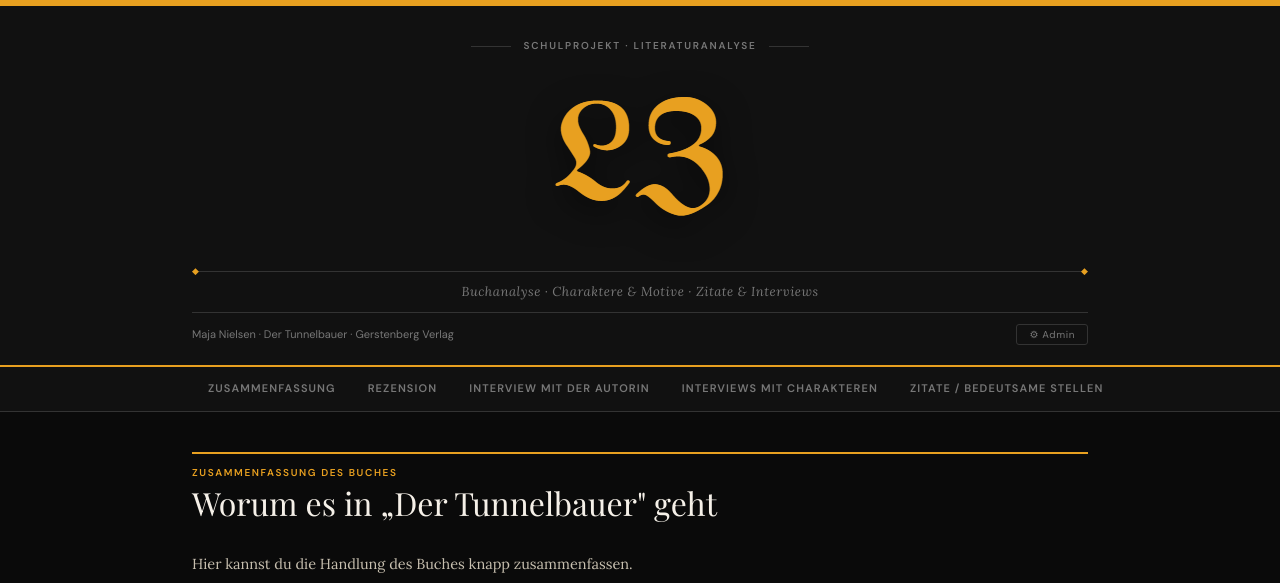
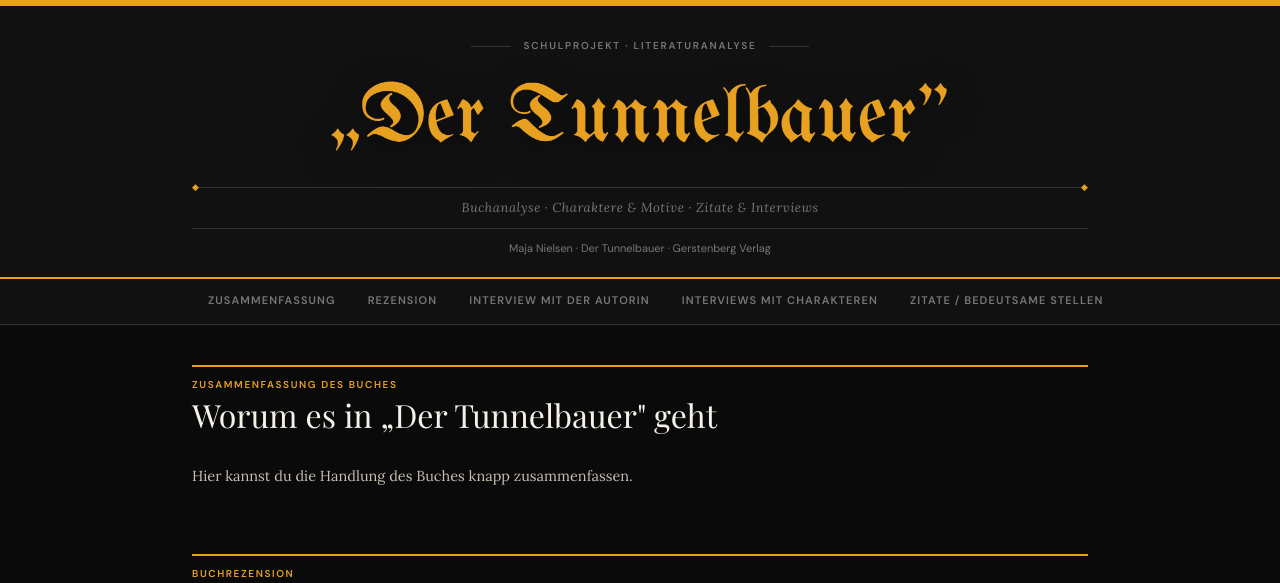
Before and after one commit to Cheremshas/Literaturzeitung_Der_Tunnelbauer, a Flask app: page / in a window 1280 px wide. Shown: the top 583 px of the page. Run offline with Flask 3, Linux system fonts and the light colour scheme; data comes from the database, SQL or seed files in the repository; data that the repository does not hold is empty; parts of the project's set-up code (start-up, migrations or seed data) failed here and were passed over; some web fonts are replaced.

Commit message:
Add files via upload

```diff
--- a/templates/index.html
+++ b/templates/index.html
@@ -603,9 +603,26 @@
     }
 
     /* Header mark */
+    .paper-logo-button {
+        display: inline-flex;
+        align-items: center;
+        justify-content: center;
+        background: none;
+        border: none;
+        cursor: pointer;
+        padding: 0;
+        font-family: inherit;
+    }
+
+    .paper-logo-button:focus-visible {
+        outline: 1px solid var(--gold);
+        outline-offset: 8px;
+        border-radius: 3px;
+    }
+
     .paper-name {
         display: block;
-        width: min(200, 72vw);
+        width: min(620px, 84vw);
         height: auto;
         filter: drop-shadow(0 10px 16px rgba(0, 0, 0, 0.55));
     }
@@ -642,7 +659,7 @@
 
     .paper-meta-row {
         display: flex;
-        justify-content: space-between;
+        justify-content: center;
         align-items: center;
         width: 100%;
         font-size: 11px;
@@ -651,22 +668,6 @@
         padding-top: 0.7rem;
         margin-top: 0.15rem;
     }
-
-    .admin-trigger {
-        background: none;
-        border: 1px solid var(--border2);
-        color: var(--muted);
-        padding: 3px 12px;
-        border-radius: 3px;
-        font-size: 10px;
-        cursor: pointer;
-        font-family: inherit;
-        letter-spacing: 0.06em;
-        transition: border-color 0.15s, color 0.15s;
-    }
-
-    .admin-trigger:hover { border-color: var(--gold); color: var(--gold); }
-
 
     /* ═══════════════════════════════════════════
        NAVIGATION
@@ -1515,11 +1516,18 @@
     <div class="paper-masthead">
         <div class="paper-kicker">Schulprojekt · Literaturanalyse</div>
 
-        <img
-            class="paper-name"
-            src="/static/site-icon.png"
-            alt="LiteraturZeitung"
+        <button
+            class="paper-logo-button"
+            type="button"
+            onclick="openLogin()"
+            title="Admin-Login"
         >
+            <img
+                class="paper-name"
+                src="/static/page-logo.png"
+                alt="Der Tunnelbauer"
+            >
+        </button>
 
         <div class="paper-rule"></div>
 
@@ -1531,7 +1539,6 @@
 
         <div class="paper-meta-row">
             <span>Maja Nielsen · Der Tunnelbauer · Gerstenberg Verlag</span>
-            <button class="admin-trigger" onclick="openLogin()">⚙ Admin</button>
         </div>
     </div>
 </header>
```
